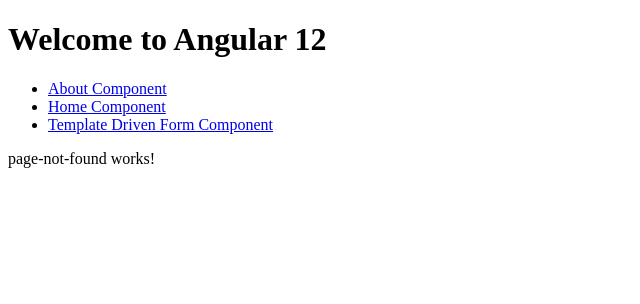
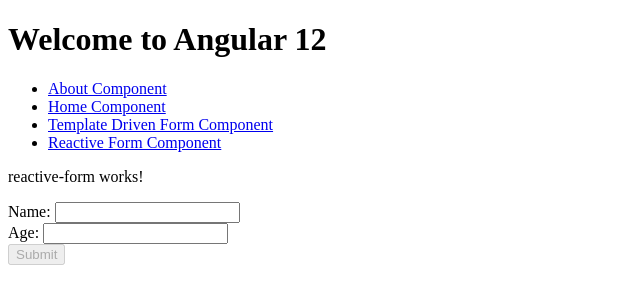
Before and after one commit to dangvth/Angular12, an Angular app: page /reactiveform in a window 1280 px wide. Shown: the top 304 px of the page, without its empty margins (0-640 px from the left). Built offline with nearby package versions, Linux system fonts and the light colour scheme.

Commit message:
ReactiveForm

```diff
--- a/src/app/app-routing.module.ts
+++ b/src/app/app-routing.module.ts
@@ -3,6 +3,7 @@
 import { AboutComponent } from './about/about.component';
 import { HomeComponent } from './home/home.component';
 import { PageNotFoundComponent } from './page-not-found/page-not-found.component';
+import { ReactiveFormComponent } from './reactive-form/reactive-form.component';
 import { TemplateDrivenFormComponent } from './template-driven-form/template-driven-form.component';
 
 const routes: Routes = [
@@ -10,6 +11,7 @@
   { path: '', component: HomeComponent },
   { path: 'home', component: HomeComponent },
   { path: 'templateform', component: TemplateDrivenFormComponent },
+  { path: 'reactiveform', component: ReactiveFormComponent },
   { path: '**', component: PageNotFoundComponent },  // Wildcard route for a 404 page
 ];
 
--- a/src/app/app.component.html
+++ b/src/app/app.component.html
@@ -4,6 +4,7 @@
         <li><a routerLink="/about" routerLinkActive="active">About Component</a></li>
         <li><a routerLink="/home" routerLinkActive="active">Home Component</a></li>
         <li><a routerLink="/templateform" routerLinkActive="active">Template Driven Form Component</a></li>
+        <li><a routerLink="/reactiveform" routerLinkActive="active">Reactive Form Component</a></li>
     </ul>
 </nav>
 <router-outlet></router-outlet>
--- /dev/null
+++ b/src/app/reactive-form/reactive-form.component.html
@@ -0,0 +1,8 @@
+<p>reactive-form works!</p>
+<form [formGroup]="formData" (ngSubmit)="onSubmit()">
+    Name: <input type="text" formControlName="name">
+    <br />
+    Age: <input type="text" formControlName="age">
+    <br />
+    <button type="submit" [disabled]="!formData.valid">Submit</button>
+</form>
--- /dev/null
+++ b/src/app/reactive-form/reactive-form.component.ts
@@ -0,0 +1,29 @@
+import { Component, OnInit } from '@angular/core';
+import { FormBuilder, FormControl, FormGroup, Validators } from '@angular/forms';
+import { CommonService } from '../Services/common.service';
+
+@Component({
+  selector: 'app-reactive-form',
+  templateUrl: './reactive-form.component.html',
+  styleUrls: ['./reactive-form.component.scss']
+})
+export class ReactiveFormComponent implements OnInit {
+  // public formData = new FormGroup({
+  //   name: new FormControl(''),
+  //   age: new FormControl('')
+  // });
+  public formData = this.formBuilder.group({
+    name: ['', Validators.required],
+    age: ['', Validators.required]
+  });
+
+  constructor(private common: CommonService, private formBuilder: FormBuilder) { }
+
+  ngOnInit(): void {
+  }
+
+  public onSubmit(): void {
+    // console.log('Submit form: name = ', this.formData.value);
+    this.common.submitData(this.formData.value);
+  }
+}
```
Also changed, not shown: src/app/app.module.ts (+6 -3 lines), src/app/reactive-form/reactive-form.component.scss (added), 1 other file (tests, documents, lock files or other folders).
